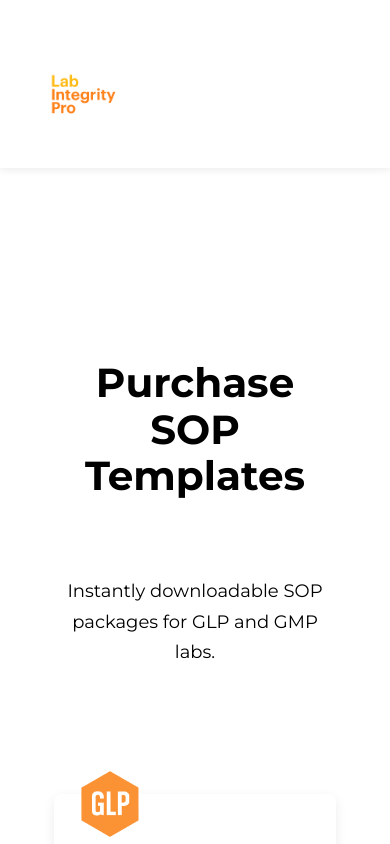
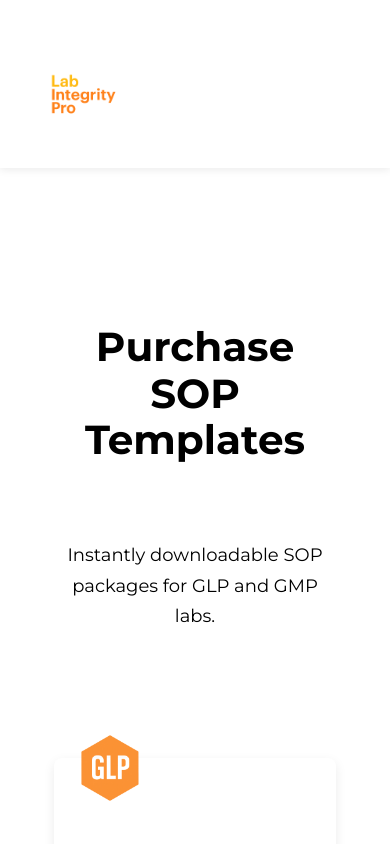
Before and after one commit to Skux-Sovereign/Lab-Integrity-Pro-New, a Next.js app: page /products in a window 390 px wide. Built offline with nearby package versions, Linux system fonts and the light colour scheme.

Commit message:
added responsive scrolling

```diff
--- a/src/app/globals.css
+++ b/src/app/globals.css
@@ -337,6 +337,11 @@ p, a, ul {
   display: inline-block;
   margin-top: 0.5rem;
 }
+
+.carousel .slide {
+  touch-action: pan-y; /* Allow vertical scroll even inside horizontal swipe area */
+}
+
 
 /* Section Styling */
 .section {
--- a/src/app/products/page.tsx
+++ b/src/app/products/page.tsx
@@ -46,7 +46,7 @@ export default function Products() {
         </div>
       </header>
 
-      <section className="section" style={{ paddingTop: '18em' }}>
+      <section className="section" style={{ paddingTop: '16em' }}>
         <div className="section-content" style={{ flexDirection: 'column' }}>
           <h1>Purchase SOP Templates</h1>
           <p style={{ marginBottom: '2rem', textAlign: 'center' }}>
```
